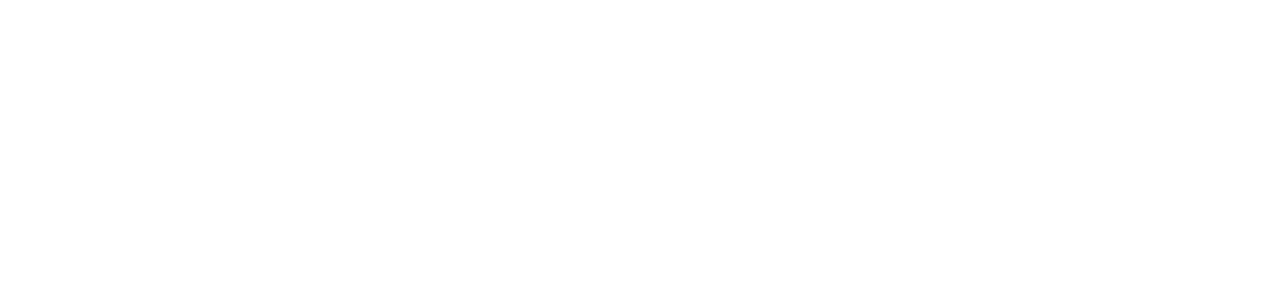
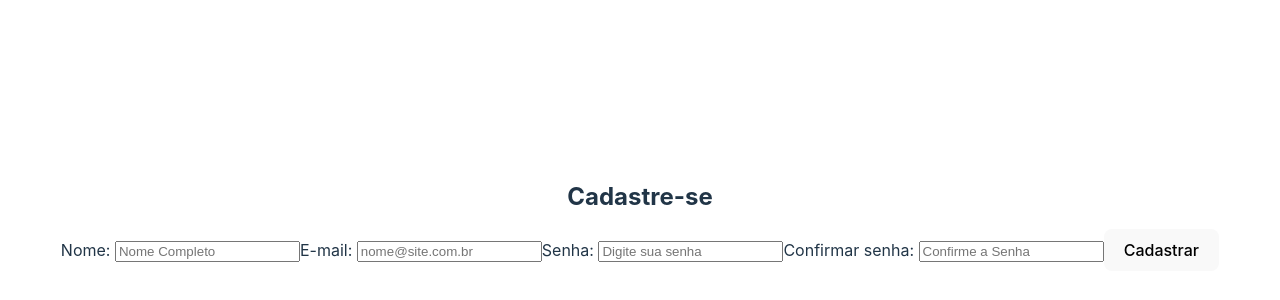
Before and after one commit to luanOliveira03/autenticar_firebase, a React (Vite) app: page /cadastro in a window 1280 px wide. Before the commit this address had no page. Shown: the part 182-482 px from the top of the page. Built offline with nearby package versions, Linux system fonts and the light colour scheme.

Commit message:
Page Cadastro

```diff
--- a/src/App.jsx
+++ b/src/App.jsx
@@ -1,6 +1,7 @@
 import './App.css'
 import {BrowserRouter, Routes, Route} from 'react-router-dom'
 import Home from './pages/Home/Home'
+import Cadastro from './pages/Cadastro/Cadastro'
 
 
 function App() {
@@ -10,6 +11,7 @@
     <BrowserRouter>
     <Routes>
       <Route path='/' element={<Home /> }></Route>
+      <Route path='/cadastro' element={<Cadastro /> }></Route>
     </Routes>
     </BrowserRouter>
     </>
--- a/src/pages/Cadastro/Cadastro.jsx
+++ b/src/pages/Cadastro/Cadastro.jsx
@@ -1,9 +1,38 @@
-import React from 'react'
+import React from "react";
 
 const Cadastro = () => {
   return (
-    <div>Cadastro</div>
-  )
-}
+    <div>
+        <h2>Cadastre-se</h2>
+      <form>
+        <label>
+          <span>Nome: </span>
+          <input type="text" name="displayName" placeholder="Nome Completo" />
+        </label>
+        <label>
+          <span>E-mail: </span>
+          <input type="email" name="email" placeholder="nome@site.com.br" />
+        </label>
+        <label>
+          <span>Senha: </span>
+          <input
+            type="password"
+            name="password"
+            placeholder="Digite sua senha"
+          />
+        </label>
+        <label>
+          <span>Confirmar senha: </span>
+          <input
+            type="password"
+            name="confirmPassword"
+            placeholder="Confirme a Senha"
+          />
+        </label>
+        <button>Cadastrar</button>
+      </form>
+    </div>
+  );
+};
 
-export default Cadastro
+export default Cadastro;
--- a/src/pages/Home/Home.jsx
+++ b/src/pages/Home/Home.jsx
@@ -1,4 +1,5 @@
 import React from "react";
+import { Link } from 'react-router-dom'
 
 const Home = () => {
   return (
@@ -18,6 +19,7 @@
           />
         </label>
         <button>Entrar</button>
+        <Link to='/cadastro'>Cadastre-se</Link>
       </form>
     </div>
   );
```
